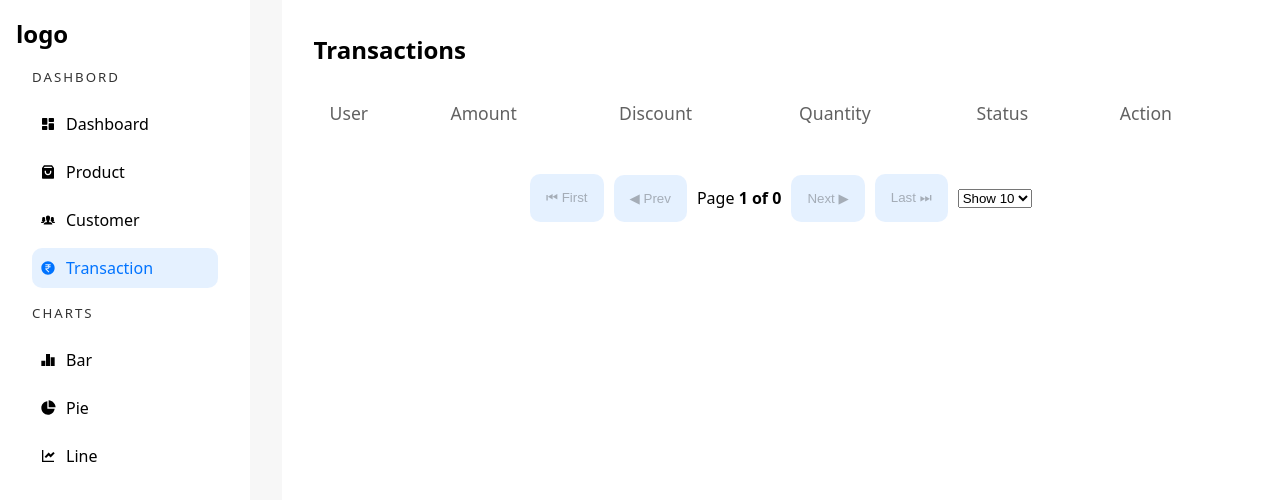
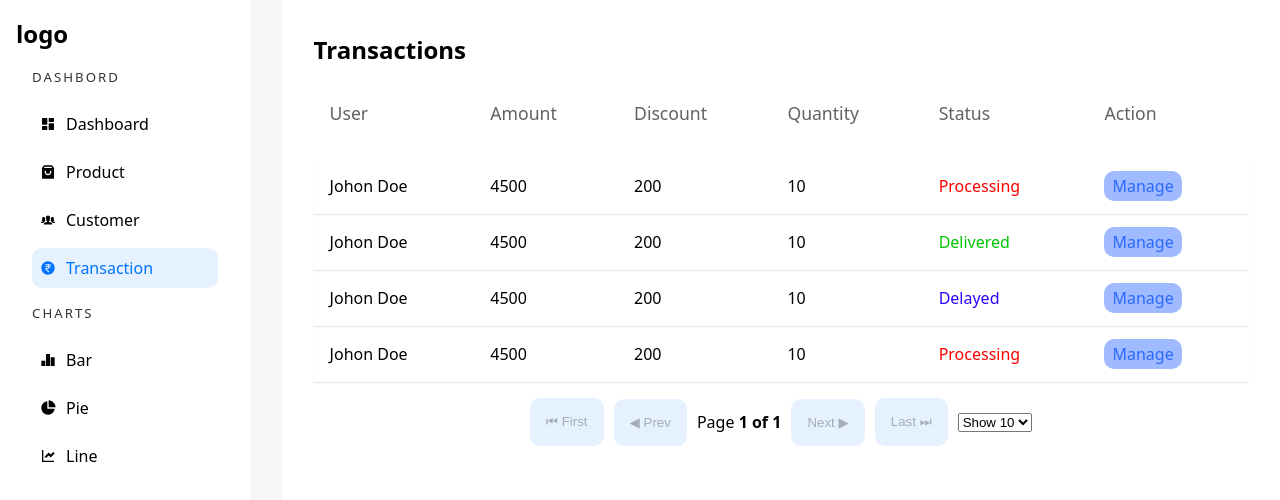
Before and after one commit to Amanatri0/Admin-dashboard, a React app: page /admin/transaction in a window 1280 px wide. Shown: the top 500 px of the page. Built offline with nearby package versions, Linux system fonts and the light colour scheme; the HTML template or start-up script is replaced by a standard one.

Commit message:
added new products page, manage page

```diff
--- a/src/App.tsx
+++ b/src/App.tsx
@@ -6,6 +6,13 @@ const Dashboard = lazy(() => import("./pages/Dashboard"));
 const Products = lazy(() => import("./pages/Products"));
 const Customer = lazy(() => import("./pages/Customer"));
 const Transaction = lazy(() => import("./pages/Transaction"));
+const NewProducts = lazy(() => import("./pages/management/NewProducts"));
+const ProductManagement = lazy(
+  () => import("./pages/management/ProductManagement")
+);
+const TransactionManagement = lazy(
+  () => import("./pages/management/TransactionManagement")
+);
 
 const App = () => {
   return (
@@ -20,6 +27,14 @@ const App = () => {
           {/* charts  */}
 
           {/* Apps */}
+
+          {/* Management */}
+          <Route path="/admin/product/new" element={<NewProducts />} />
+          <Route path="/admin/product/:id" element={<ProductManagement />} />
+          <Route
+            path="/admin/transaction/:id"
+            element={<TransactionManagement />}
+          />
         </Routes>
       </Suspense>
     </Router>
--- a/src/pages/Products.tsx
+++ b/src/pages/Products.tsx
@@ -46,7 +46,7 @@ const img2 = "https://m.media-amazon.com/images/I/514T0SvwkHL._SL1500_.jpg";
 const arr: Datatype[] = [
   {
     name: "Yamaha PAC112VM Ice Blue Electric Guitar",
-    action: <Link to="/">Manage</Link>,
+    action: <Link to={"/admin/product/aawdawdbcde"}>Manage</Link>,
     price: 690,
     stock: 3,
     photo: <img src={img} alt="elec" />,
@@ -54,14 +54,14 @@ const arr: Datatype[] = [
 
   {
     name: "Seb laptop",
-    action: <Link to="/">Manage</Link>,
+    action: <Link to={"/admin/product/aawdawdbcde"}>Manage</Link>,
     price: 1223,
     stock: 213,
     photo: <img src={img2} alt="image" />,
   },
   {
     name: "Yamaha PAC112VM Ice Blue Electric Guitar",
-    action: <Link to="/">Manage</Link>,
+    action: <Link to={"/admin/product/aawdawdbcde"}>Manage</Link>,
     price: 690,
     stock: 3,
     photo: <img src={img} alt="elec" />,
@@ -69,14 +69,14 @@ const arr: Datatype[] = [
 
   {
     name: "Seb laptop",
-    action: <Link to="/">Manage</Link>,
+    action: <Link to={"/admin/product/aawdawdawdwbcde"}>Manage</Link>,
     price: 1223,
     stock: 213,
     photo: <img src={img2} alt="image" />,
   },
   {
     name: "Yamaha PAC112VM Ice Blue Electric Guitar",
-    action: <Link to="/">Manage</Link>,
+    action: <Link to={"/admin/product/aawdawdbcde"}>Manage</Link>,
     price: 690,
     stock: 3,
     photo: <img src={img} alt="elec" />,
@@ -84,14 +84,14 @@ const arr: Datatype[] = [
 
   {
     name: "Seb laptop",
-    action: <Link to="/">Manage</Link>,
+    action: <Link to={"/admin/product/awdawd"}>Manage</Link>,
     price: 1223,
     stock: 213,
     photo: <img src={img2} alt="image" />,
   },
   {
     name: "Yamaha PAC112VM Ice Blue Electric Guitar",
-    action: <Link to="/">Manage</Link>,
+    action: <Link to={"/admin/product/adawawdd"}>Manage</Link>,
     price: 690,
     stock: 3,
     photo: <img src={img} alt="elec" />,
@@ -99,7 +99,7 @@ const arr: Datatype[] = [
 
   {
     name: "Seb laptop",
-    action: <Link to="/">Manage</Link>,
+    action: <Link to={"/admin/product/wdawddawd"}>Manage</Link>,
     price: 1223,
     stock: 213,
     photo: <img src={img2} alt="image" />,
--- a/src/pages/Transaction.tsx
+++ b/src/pages/Transaction.tsx
@@ -2,13 +2,14 @@ import type { ColumnDef } from "@tanstack/react-table";
 import AdminSidebar from "../component/AdminSidebar";
 import { useCallback, useState, type ReactElement } from "react";
 import TableHOC from "../component/TableHOC";
+import { Link } from "react-router-dom";
 
 interface Datatype {
   user: string;
   amount: number;
   discount: number;
   quantity: number;
-  status: string;
+  status: ReactElement;
   action: ReactElement;
 }
 
@@ -25,7 +26,6 @@ const columns: ColumnDef<Datatype>[] = [
   {
     accessorKey: "discount",
     header: "Discount",
-    // cell: ({ row }) => row.original.action,
   },
   {
     accessorKey: "quantity",
@@ -34,6 +34,7 @@ const columns: ColumnDef<Datatype>[] = [
   {
     accessorKey: "status",
     header: "Status",
+    cell: ({ row }) => row.original.status,
   },
   {
     accessorKey: "action",
@@ -42,7 +43,40 @@ const columns: ColumnDef<Datatype>[] = [
   },
 ];
 
-const arr: Datatype[] = [];
+const arr: Datatype[] = [
+  {
+    user: "Johon Doe",
+    amount: 4500,
+    discount: 200,
+    quantity: 10,
+    status: <span className="red">Processing</span>,
+    action: <Link to={"/admin/transaction/abcde"}>Manage</Link>,
+  },
+  {
+    user: "Johon Doe",
+    amount: 4500,
+    discount: 200,
+    quantity: 10,
+    status: <span className="green">Delivered</span>,
+    action: <Link to={"/admin/transaction/abcde"}>Manage</Link>,
+  },
+  {
+    user: "Johon Doe",
+    amount: 4500,
+    discount: 200,
+    quantity: 10,
+    status: <span className="purple">Delayed</span>,
+    action: <Link to={"/admin/transaction/abcde"}>Manage</Link>,
+  },
+  {
+    user: "Johon Doe",
+    amount: 4500,
+    discount: 200,
+    quantity: 10,
+    status: <span className="red">Processing</span>,
+    action: <Link to={"/admin/transaction/abcde"}>Manage</Link>,
+  },
+];
 
 const Transaction = () => {
   const [data] = useState<Datatype[]>(arr);
--- /dev/null
+++ b/src/pages/management/NewProducts.tsx
@@ -0,0 +1,72 @@
+import { useState } from "react";
+import AdminSidebar from "../../component/AdminSidebar";
+
+const NewProducts = () => {
+  const [name, setName] = useState<string>("");
+  const [price, setPrice] = useState<number>();
+  const [stock, setStock] = useState<number>();
+  const [photo, setphoto] = useState<string>("");
+
+  return (
+    <div className="adminContainer">
+      <AdminSidebar />
+
+      <main className="newProductManagement">
+        <article>
+          <form>
+            <h2>Add New Products</h2>
+            <div className="addProductName">
+              <label>Product Name</label>
+              <input
+                required
+                type="text"
+                placeholder="Name"
+                value={name}
+                onChange={(e) => setName(e.target.value)}
+              />
+            </div>
+            <div className="addProductPrice">
+              <label>Price</label>
+              <input
+                required
+                type="number"
+                placeholder="Price"
+                value={price}
+                onChange={(e) => setPrice(Number(e.target.value))}
+              />
+            </div>
+            <div className="addProductDescription">
+              <label>Product Description</label>
+              <textarea
+                required
+                placeholder="Description"
+                value={price}
+                onChange={(e) => setPrice(Number(e.target.value))}
+              />
+            </div>
+            <div className="addProductStock">
+              <label>Stock</label>
+              <input
+                required
+                type="text"
+                placeholder="Stock"
+                value={stock}
+                onChange={(e) => setStock(Number(e.target.value))}
+              />
+            </div>
+            <div className="addProductPhoto">
+              <label>Photo</label>
+              <input
+                type="file"
+                value={photo}
+                onChange={(e) => setphoto(e.target.value)}
+              />
+            </div>
+          </form>
+        </article>
+      </main>
+    </div>
+  );
+};
+
+export default NewProducts;
--- /dev/null
+++ b/src/pages/management/ProductManagement.tsx
@@ -0,0 +1,13 @@
+import AdminSidebar from "../../component/AdminSidebar";
+
+const ProductManagement = () => {
+  return (
+    <div className="adminContainer">
+      <AdminSidebar />
+
+      <main className="productManagement">prodcuts</main>
+    </div>
+  );
+};
+
+export default ProductManagement;
--- /dev/null
+++ b/src/pages/management/TransactionManagement.tsx
@@ -0,0 +1,13 @@
+import AdminSidebar from "../../component/AdminSidebar";
+
+const TransactionManagement = () => {
+  return (
+    <div className="adminContainer">
+      <AdminSidebar />
+
+      <main className="transactionManagement">Transactions</main>
+    </div>
+  );
+};
+
+export default TransactionManagement;
```
Also changed, not shown: src/component/Products.tsx (deleted, +0 -22 lines).
